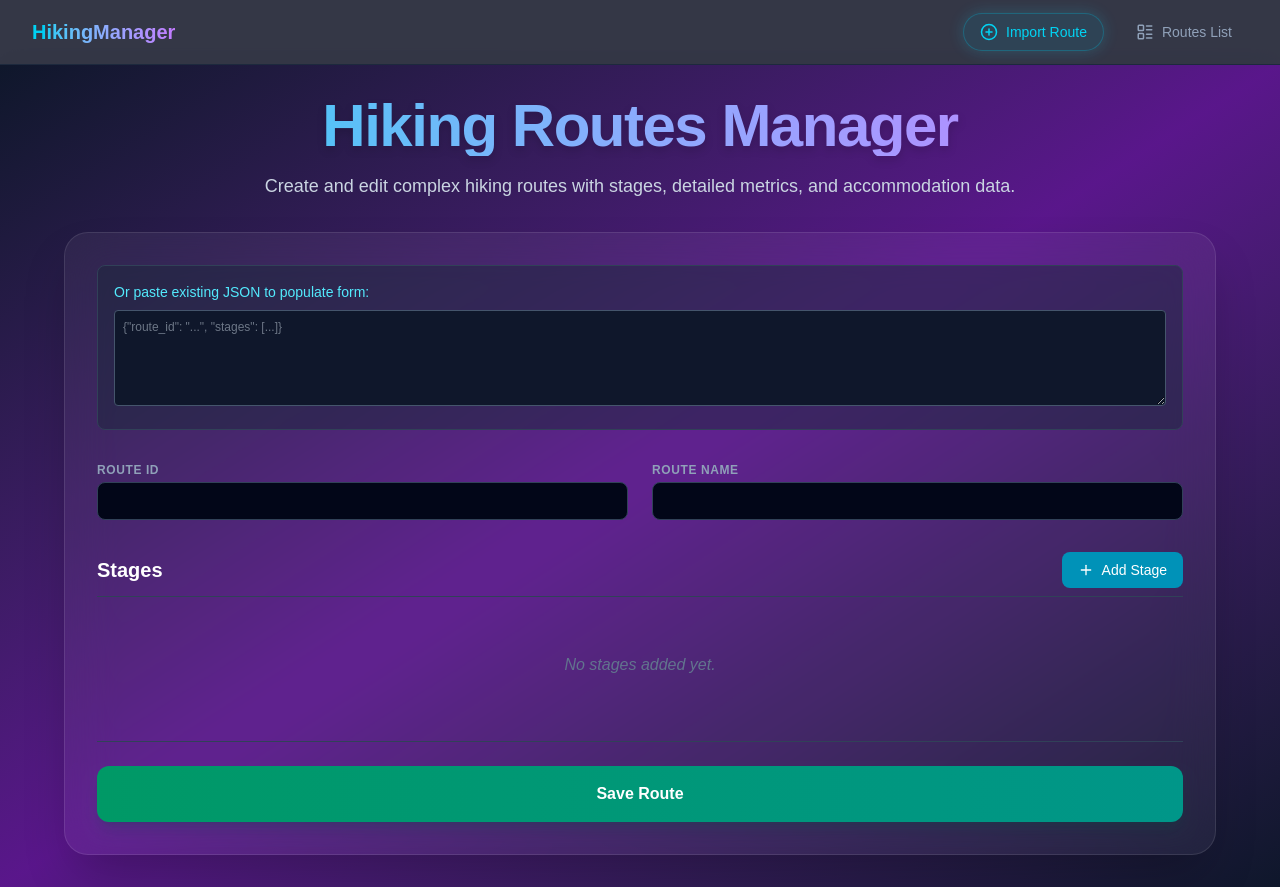
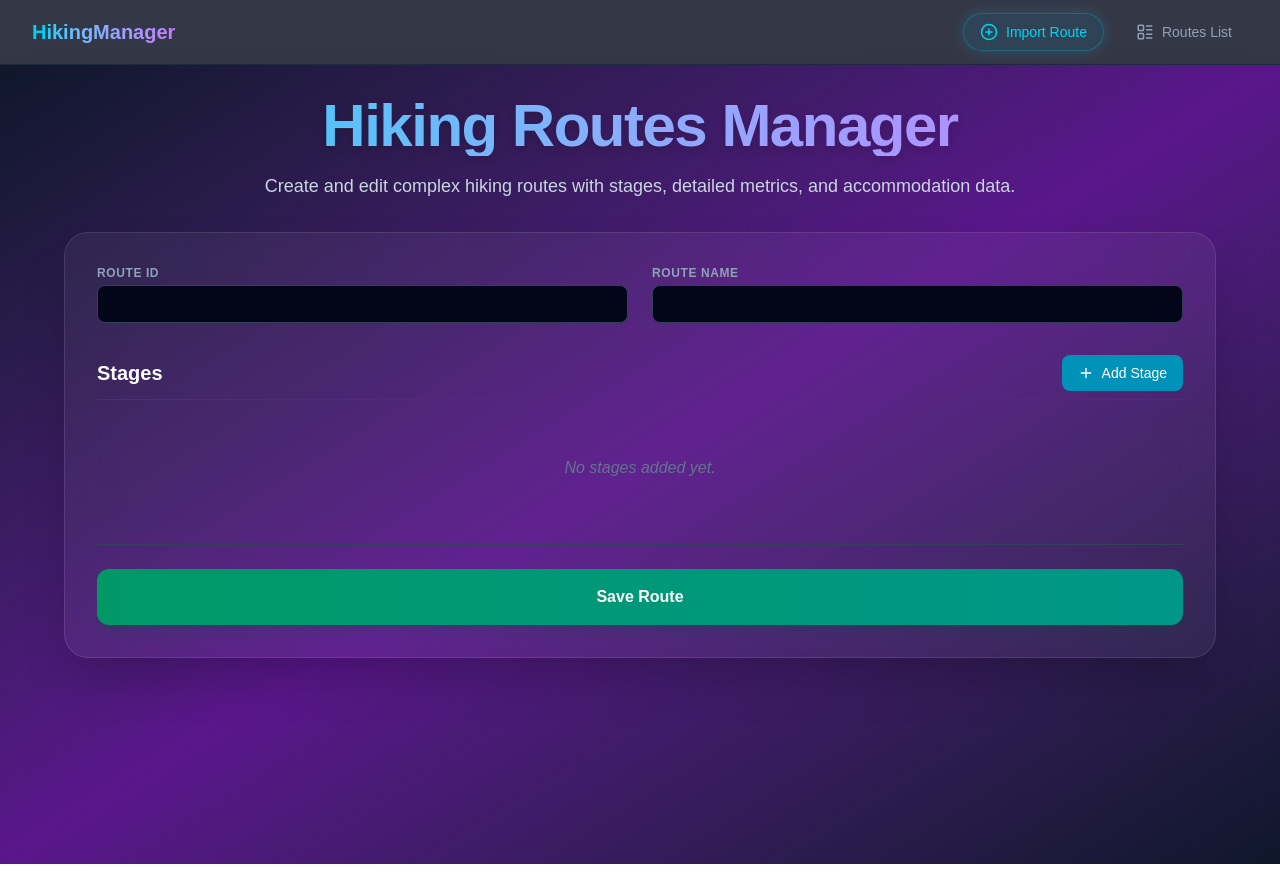
Before and after one commit to ThisIsKhalid/hiking-routes-manager, a Next.js app: page / in a window 1280 px wide. After the commit the page ends 864 px from the top, so only its background shows below. Built offline with nearby package versions, Linux system fonts and the light colour scheme.

Commit message:
feat: Temporarily disable the quick import JSON feature in RouteForm.

```diff
--- a/src/app/components/RouteForm.tsx
+++ b/src/app/components/RouteForm.tsx
@@ -158,7 +158,7 @@ export default function RouteForm() {
   return (
     <div className="space-y-8">
       {/* Quick Import */}
-      <div className="bg-slate-800/50 p-4 rounded-lg border border-slate-700">
+      {/* <div className="bg-slate-800/50 p-4 rounded-lg border border-slate-700">
         <label className="block text-sm font-medium text-cyan-300 mb-2">
           Or paste existing JSON to populate form:
         </label>
@@ -167,7 +167,7 @@ export default function RouteForm() {
           className="w-full h-24 bg-slate-900 border border-slate-600 rounded p-2 text-xs font-mono text-slate-300 focus:ring-1 focus:ring-cyan-500 outline-none"
           placeholder='{"route_id": "...", "stages": [...]}'
         />
-      </div>
+      </div> */}
 
       <form onSubmit={handleSubmit(onSubmit as any)} className="space-y-8">
         <div className="grid grid-cols-1 md:grid-cols-2 gap-6">
```
